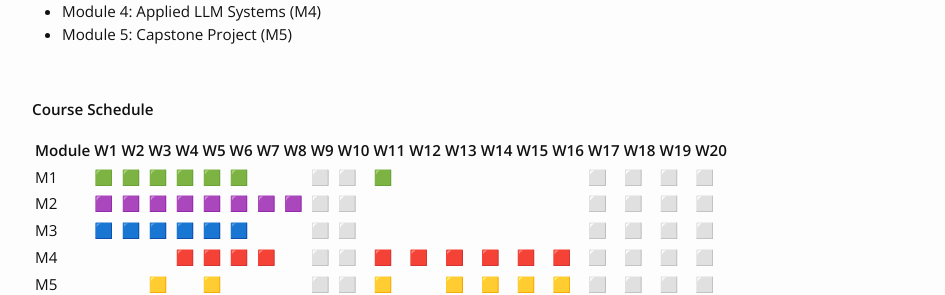
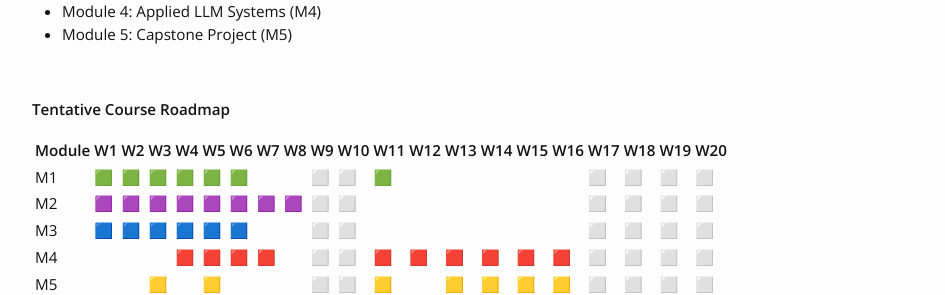
Before and after one commit to BabakBasharirad/llm-engineering, a Jekyll site: the page built from index.md, in a window 1280 px wide and 900 px high, scrolled down 1653 px. Shown: the part 161-456 px from the top of the window, without its empty margins (163-1108 px from the left). Built offline with Jekyll 4.4.1, drawn with Linux system fonts in a browser that asks for light colours; nearby versions of some CDN libraries.

Commit message:
Update index.md

```diff
--- a/index.md
+++ b/index.md
@@ -83,7 +83,7 @@ The course is composed of 5 modules:
 
 <br>
 
-#### **Course Schedule**
+#### **Tentative Course Roadmap**
 
 
 | Module  |  W1 | W2 | W3 | W4 | W5 | W6 | W7 | W8 | W9 | W10 | W11 | W12 | W13 | W14 | W15 | W16 | W17 | W18 | W19 | W20 |
```
